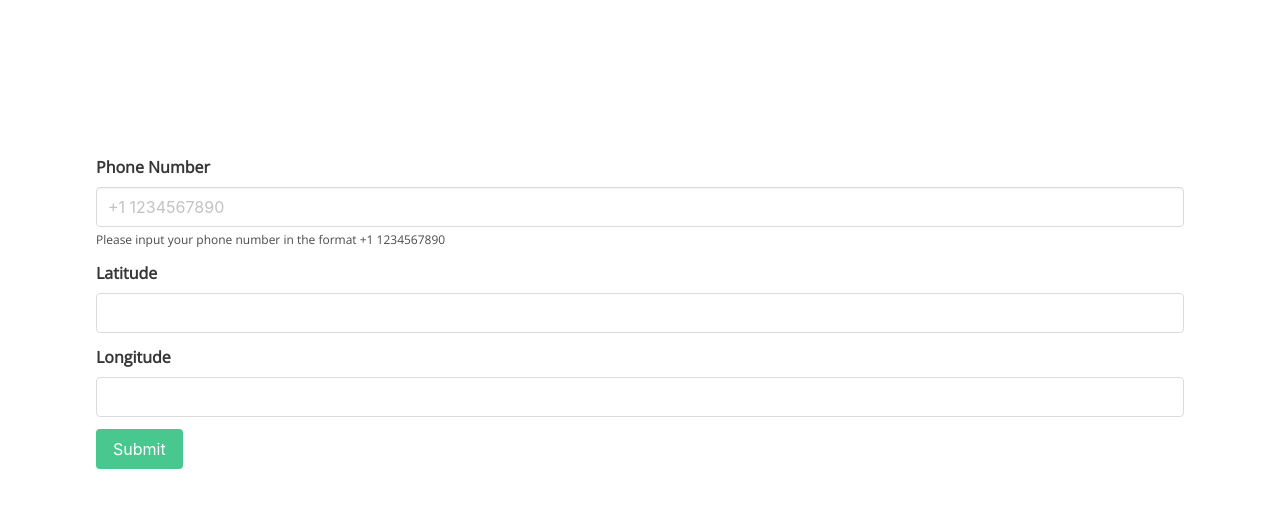
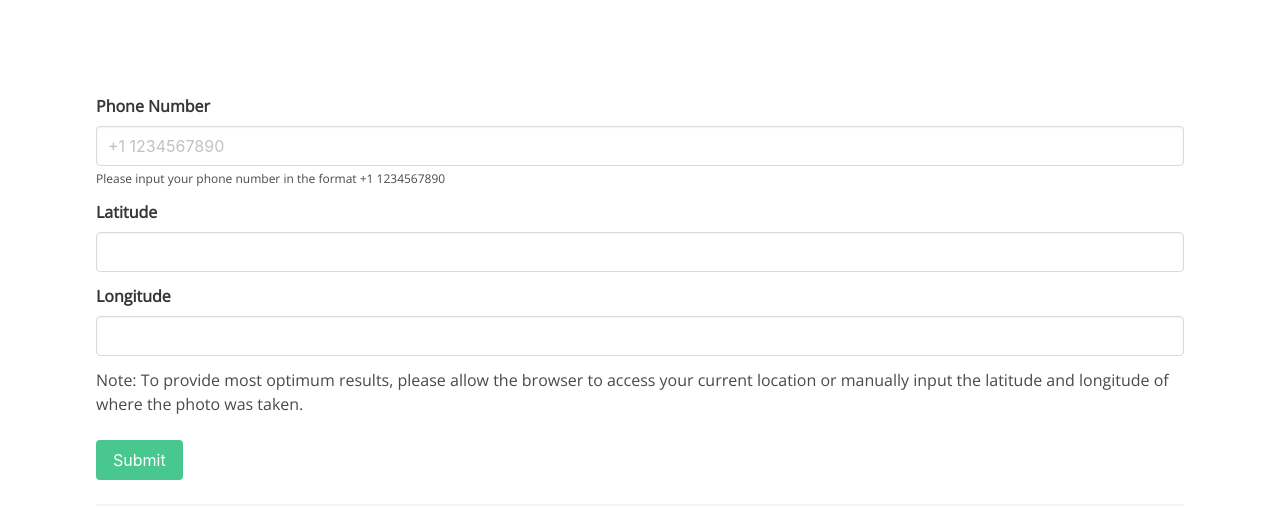
Before and after one commit to ScintillateS/agriscan, a Flask app: page /scan in a window 1280 px wide. Shown: the part 88-607 px from the top of the page. Run offline with Flask 2, Linux system fonts and the light colour scheme.

Commit message:
updatescan

```diff
--- a/templates/scan.html
+++ b/templates/scan.html
@@ -55,9 +55,7 @@
       <div class="navbar-menu" id="navbarLinks">
         <div class="navbar-end">
           <a class="navbar-item" href="/scan">Soil Scan</a>
-          <a class="navbar-item" href="/map"
-            >Geographic Trends</a
-          >
+          <a class="navbar-item" href="/map">Geographic Trends</a>
         </div>
       </div>
     </nav>
@@ -89,7 +87,6 @@
                   type="text"
                   id="latitude"
                   name="latitude"
-                  readonly
                 />
               </div>
             </div>
@@ -102,14 +99,16 @@
                   type="text"
                   id="longitude"
                   name="longitude"
-                  readonly
                 />
               </div>
             </div>
-
+            <p>Note: To provide most optimum results, please allow the browser to access your current location or manually input the latitude and longitude of where the photo was taken.</p>
+            <br>
             <button class="button is-success" type="submit">Submit</button>
           </form>
+          <hr>
         </div>
+        <div class="results"></div>
       </div>
     </section>
 
@@ -174,7 +173,6 @@
 
         }
       }
-
       let phoneInput = document.getElementById("phoneno");
       phoneInput.addEventListener("input", validatePhone);
     </script>
```
